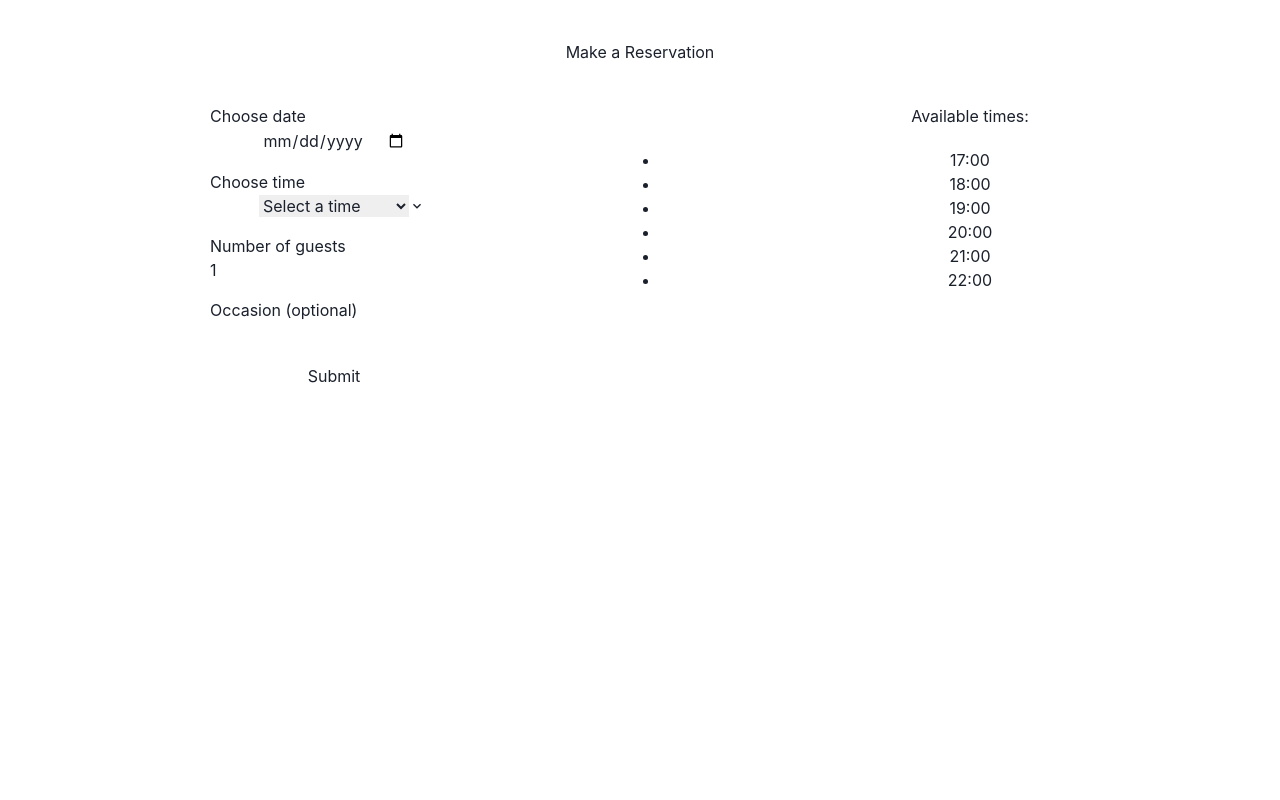
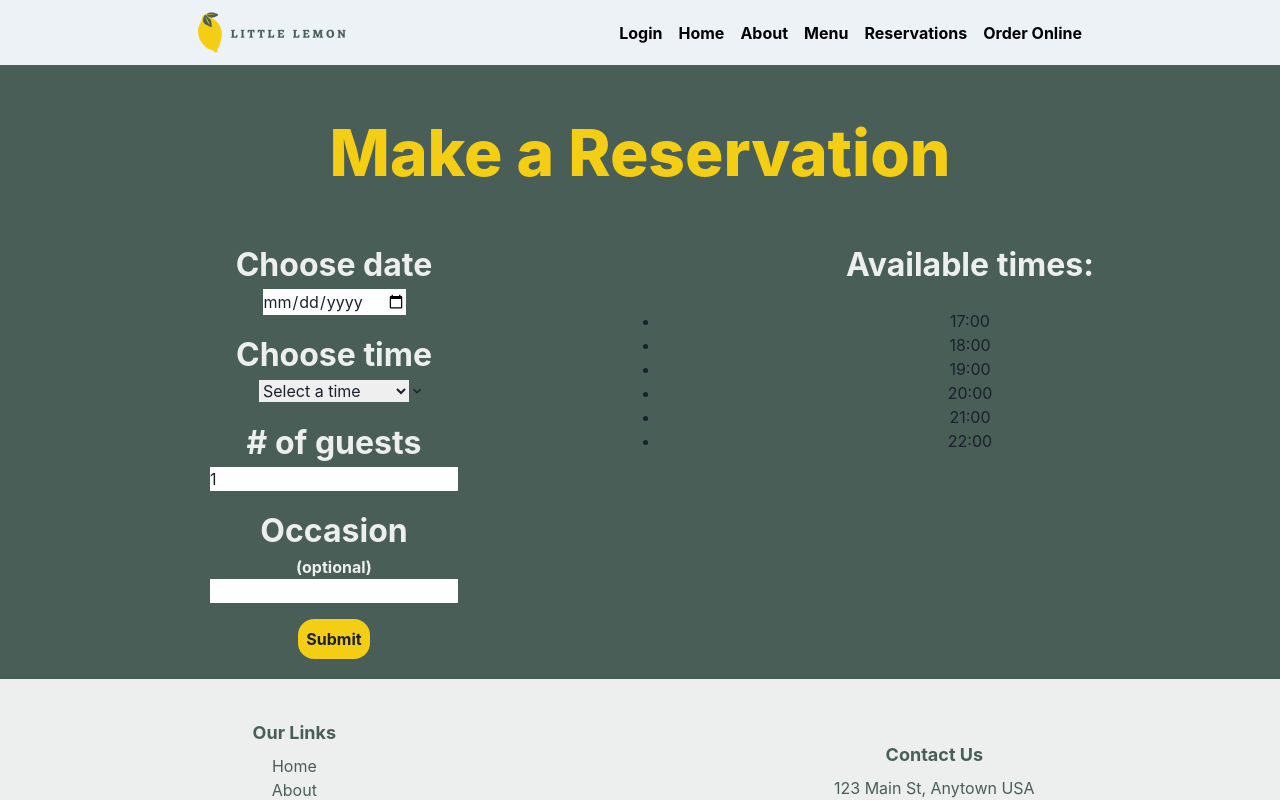
Before and after one commit to ryanmccutcheon21/meta-front-end-capstone, a React (Create React App) app: page /reservations in a window 1280 px wide. Shown: the top 800 px of the page. Built offline with nearby package versions, Linux system fonts and the light colour scheme.

Commit message:
Make initial Reservation page hi-fi mockup

```diff
--- a/public/index.html
+++ b/public/index.html
@@ -40,4 +40,6 @@
     -->
 </body>
 
+<script src="https://raw.githubusercontent.com/Meta-Front-End-Developer-PC/capstone/master/api.js"></script>
+
 </html>
--- a/src/components/ReservationForm.js
+++ b/src/components/ReservationForm.js
@@ -1,4 +1,4 @@
-import { Box, Button, FormControl, FormErrorMessage, FormLabel, Grid, GridItem, Input, Select } from "@chakra-ui/react"
+import { Box, Button, FormControl, FormErrorMessage, FormLabel, Grid, GridItem, Input, Select, Text } from "@chakra-ui/react"
 import { useFormik } from "formik"
 import * as Yup from "yup"
 import { useEffect } from "react"
@@ -26,10 +26,10 @@ const ReservationForm = ({ updateTimes, availableTimes, setAvailableTimes }) =>
     })
 
     useEffect(() => {
-        // simulate API call to fetch available times for the selected date
         const fetchAvailableTimes = async () => {
             const response = await fetch(
-                `https://myapi.com/times?date=${formik.values.date}`
+                `https://raw.githubusercontent.com/Meta-Front-End-Developer-PC/capstone/master/api.js`
+                // `https://myapi.com/times?date=${formik.values.date}`
             )
             const data = await response.json()
             setAvailableTimes(data)
@@ -54,7 +54,15 @@ const ReservationForm = ({ updateTimes, availableTimes, setAvailableTimes }) =>
                 <Grid gap={4}>
                     <GridItem colSpan={2}>
                         <FormControl isInvalid={formik.touched.date && formik.errors.date}>
-                            <FormLabel htmlFor="date">Choose date</FormLabel>
+                            <FormLabel
+                                htmlFor="date"
+                                color='brand.highlight1'
+                                fontWeight='bold'
+                                fontSize={32}
+                                textAlign="center"
+                                >
+                                    Choose date
+                            </FormLabel>
                             <Input
                                 type="date"
                                 id="date"
@@ -63,12 +71,20 @@ const ReservationForm = ({ updateTimes, availableTimes, setAvailableTimes }) =>
                                 onBlur={formik.handleBlur}
                                 value={formik.values.date}
                             />
-                            <FormErrorMessage>{formik.errors.date}</FormErrorMessage>
+                            <FormErrorMessage color="red">{formik.errors.date}</FormErrorMessage>
                         </FormControl>
                     </GridItem>
                     <GridItem colSpan={2}>
                         <FormControl isInvalid={formik.touched.time && formik.errors.time}>
-                            <FormLabel htmlFor="time">Choose time</FormLabel>
+                            <FormLabel
+                                htmlFor="time"
+                                color='brand.highlight1'
+                                fontWeight='bold'
+                                fontSize={32}
+                                textAlign="center"
+                                >
+                                    Choose time
+                            </FormLabel>
                             <Select
                                 id="time"
                                 name="time"
@@ -83,12 +99,20 @@ const ReservationForm = ({ updateTimes, availableTimes, setAvailableTimes }) =>
                                     </option>
                                 ))}
                             </Select>
-                            <FormErrorMessage>{formik.errors.time}</FormErrorMessage>
+                            <FormErrorMessage color="red">{formik.errors.time}</FormErrorMessage>
                         </FormControl>
                     </GridItem>
                     <GridItem colSpan={2}>
                         <FormControl isInvalid={formik.touched.guests && formik.errors.guests}>
-                            <FormLabel htmlFor="guests">Number of guests</FormLabel>
+                            <FormLabel
+                                htmlFor="guests"
+                                color='brand.highlight1'
+                                fontWeight='bold'
+                                fontSize={32}
+                                textAlign="center"
+                                >
+                                    # of guests
+                            </FormLabel>
                             <Input
                                 type="number"
                                 step={1}
@@ -99,12 +123,20 @@ const ReservationForm = ({ updateTimes, availableTimes, setAvailableTimes }) =>
                                 onBlur={formik.handleBlur}
                                 value={formik.values.guests}
                             />
-                            <FormErrorMessage>{formik.errors.guests}</FormErrorMessage>
+                            <FormErrorMessage color="red">{formik.errors.guests}</FormErrorMessage>
                         </FormControl>
                     </GridItem>
                     <GridItem colSpan={2}>
                         <FormControl isInvalid={formik.touched.occasion && formik.errors.occasion}>
-                            <FormLabel htmlFor="occasion">Occasion (optional)</FormLabel>
+                            <FormLabel
+                                htmlFor="occasion"
+                                color='brand.highlight1'
+                                fontWeight='bold'
+                                fontSize={32}
+                                textAlign="center"
+                                >
+                                    Occasion <Text fontSize={16}>(optional)</Text>
+                            </FormLabel>
                             <Input
                                 type="text"
                                 id="occasion"
@@ -113,14 +145,17 @@ const ReservationForm = ({ updateTimes, availableTimes, setAvailableTimes }) =>
                                 onBlur={formik.handleBlur}
                                 value={formik.values.occasion}
                             />
-                            <FormErrorMessage>{formik.errors.occasion}</FormErrorMessage>
+                            <FormErrorMessage color="red">{formik.errors.occasion}</FormErrorMessage>
                         </FormControl>
                     </GridItem>
                     <GridItem colSpan={2}>
                         <Button
-                            colorScheme="teal"
                             type="submit"
                             disabled={!formik.isValid || formik.isSubmitting}
+                            bg='brand.primary2'
+                            p={2}
+                            borderRadius={16}
+                            fontWeight='bold'
                         >
                             {formik.isSubmitting ? "Submitting..." : "Submit"}
                         </Button>
--- a/src/pages/Reservations.js
+++ b/src/pages/Reservations.js
@@ -1,6 +1,8 @@
 import { useState } from "react"
 import { Container, Heading, Box, SimpleGrid } from "@chakra-ui/react"
 import ReservationForm from "../components/ReservationForm"
+import Footer from '../components/Footer'
+import Navbar from '../components/Navbar'
 
 const Reservation = () => {
     const [availableTimes, setAvailableTimes] = useState([
@@ -16,16 +18,33 @@ const Reservation = () => {
         setAvailableTimes(newTimes)
     }
 
+    const initializeTimes = async (e) => {
+        e.preventDefault()
+        const date = new Date
+        const res = await fetch(date)
+        const data = await res.json()
+        return data
+    }
+
     return (
-        <Container>
-            <Heading as="h1" my={10}>
+        <Container bg="brand.primary1" pb={2}>
+            <Navbar />
+            <Heading as="h1" my={10} color='brand.primary2' fontWeight='extrabold' fontSize={64} style={{ whiteSpace: 'nowrap' }}>
                 Make a Reservation
             </Heading>
             <Box my={5}>
                 <SimpleGrid columns={[1, null, 2]} gap={10}>
                     <ReservationForm updateTimes={updateTimes} availableTimes={availableTimes} setAvailableTimes={setAvailableTimes} />
                     <Box>
-                        <Heading as="h2" size="md" mb={5}>
+                        <Heading
+                            as="h2"
+                            size="md"
+                            mb={5}
+                            color='brand.highlight1'
+                            fontWeight='bold'
+                            fontSize={32}
+                            textAlign="center"
+                            >
                             Available times:
                         </Heading>
                         {availableTimes.length > 0 ? (
@@ -40,6 +59,7 @@ const Reservation = () => {
                     </Box>
                 </SimpleGrid>
             </Box>
+            <Footer />
         </Container>
     )
 }
```
